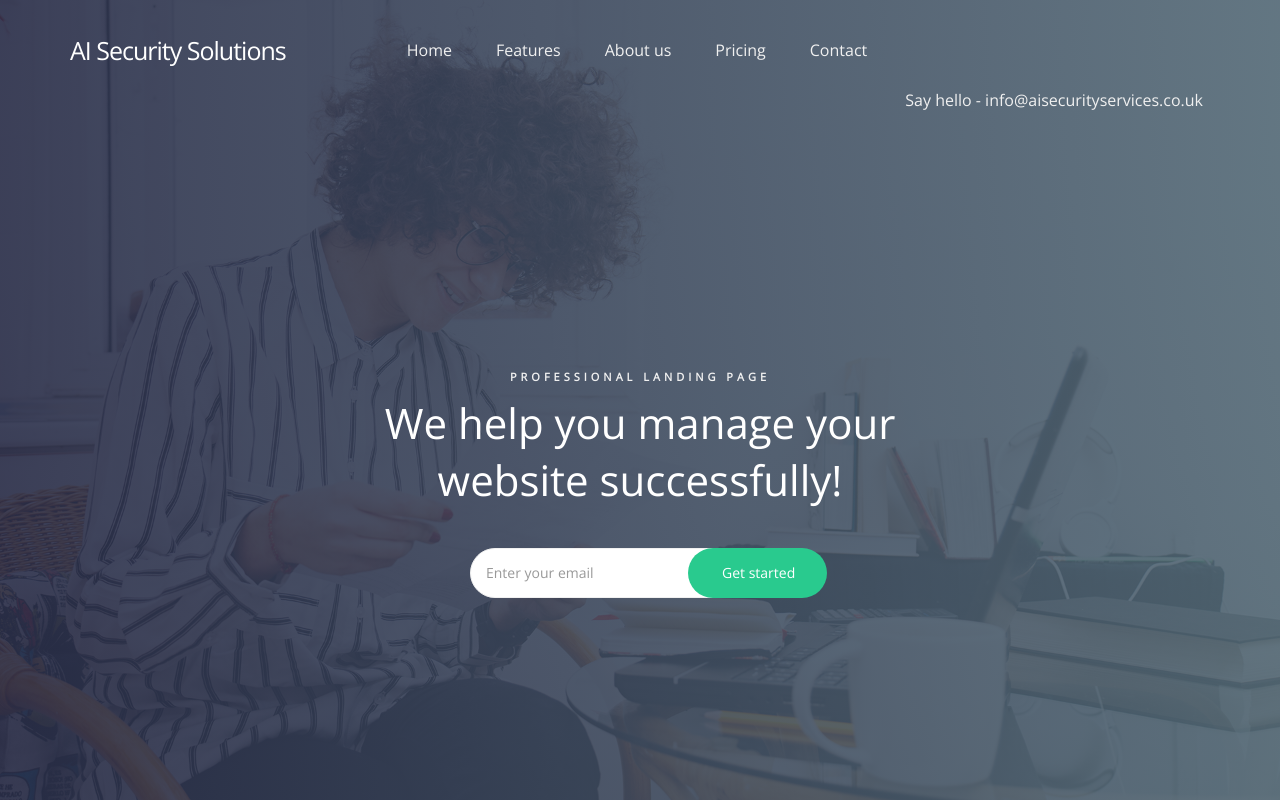
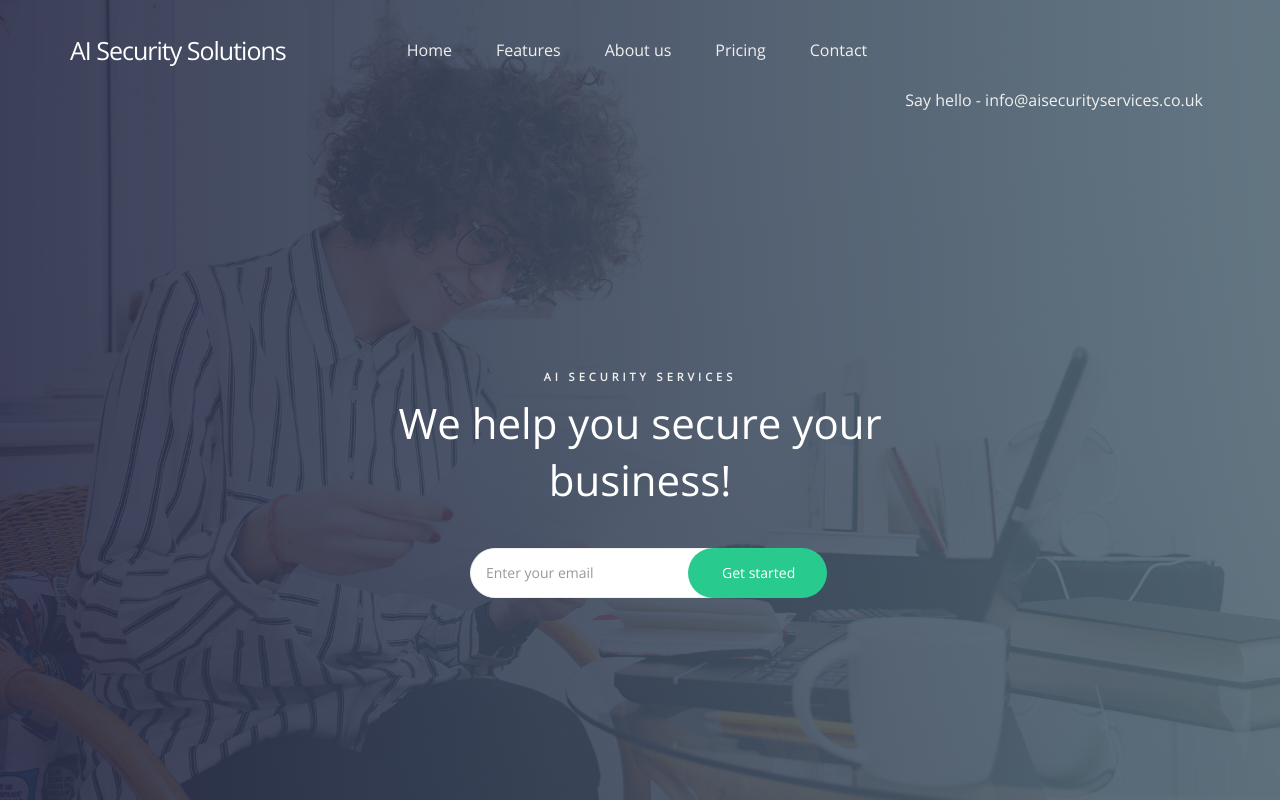
Before and after one commit to dc710/dc710.github.io, a plain HTML site: page index.html in a window 1280 px wide. Shown: the top 802 px of the page. Drawn offline with nearby package versions, Linux system fonts and the light colour scheme.

Commit message:
Update index.html

```diff
--- a/index.html
+++ b/index.html
@@ -76,8 +76,8 @@
 
                     <div class="col-md-offset-3 col-md-6 col-sm-12">
                          <div class="home-info">
-                              <h3>professional landing page</h3>
-                              <h1>We help you manage your website successfully!</h1>
+                              <h3>AI Security Services</h3>
+                              <h1>We help you secure your business!</h1>
                               <form action="" method="get" class="online-form">
                                    <input type="email" name="email" class="form-control" placeholder="Enter your email" required="">
                                    <button type="submit" class="form-control">Get started</button>
```
